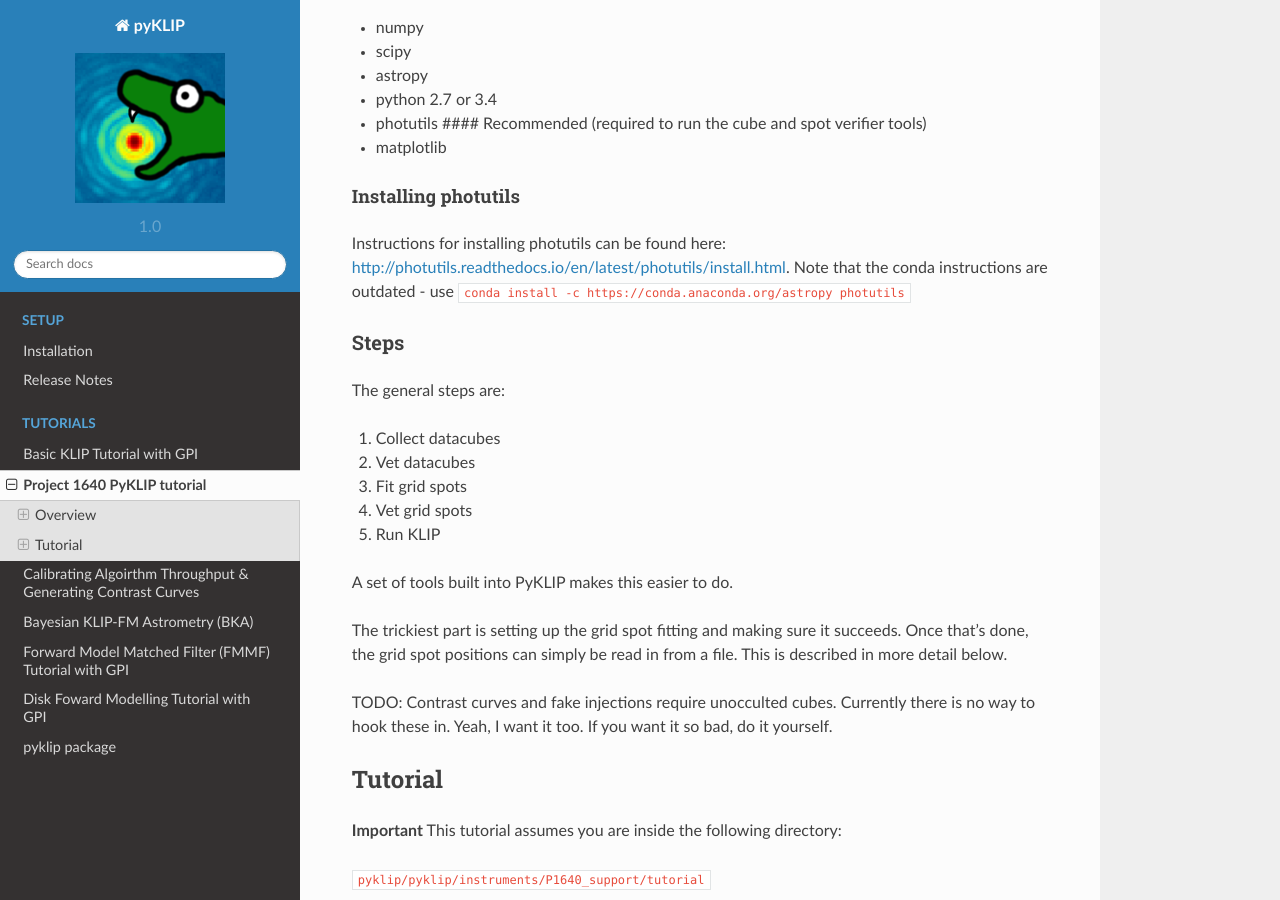
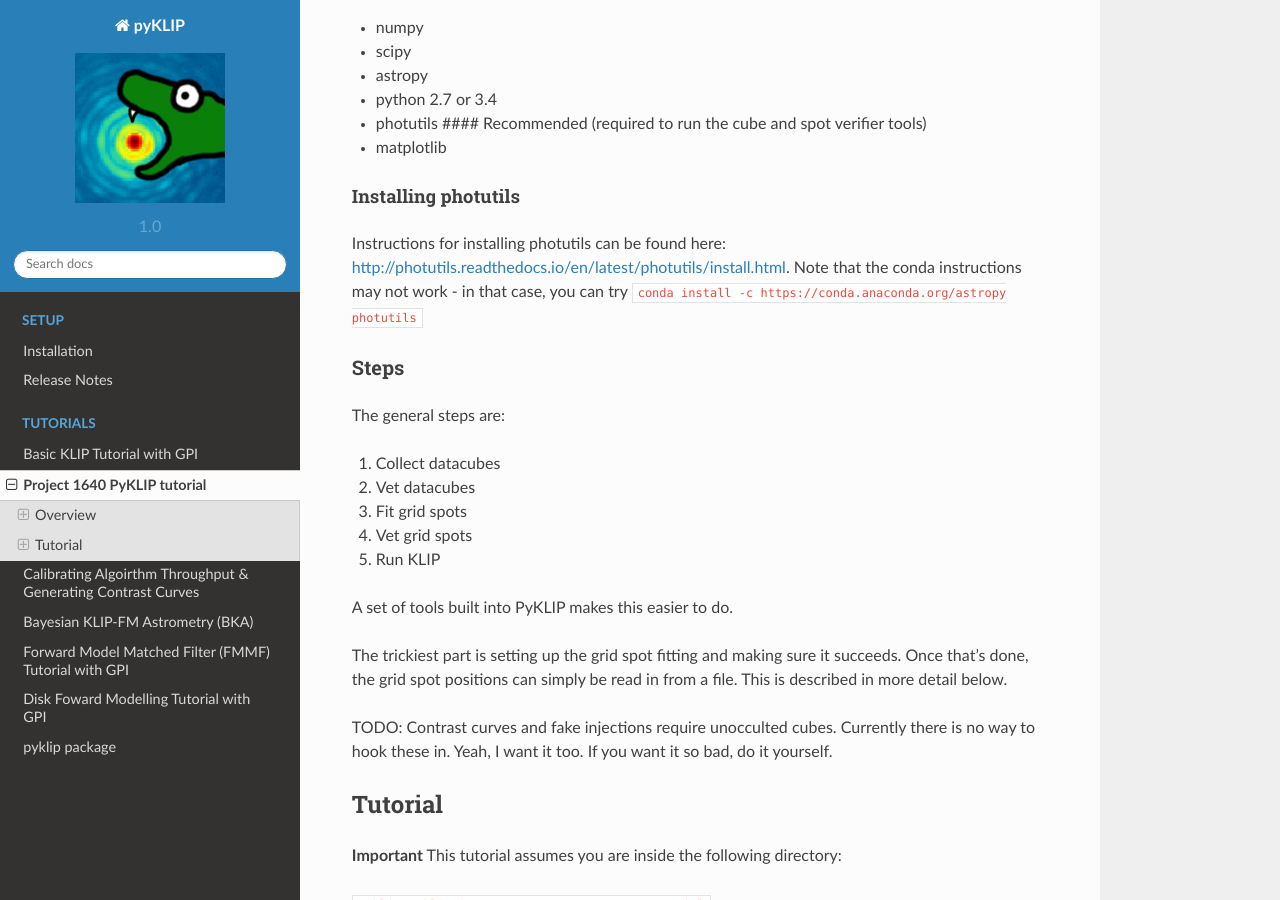
Before and after one commit to UCSB-Exoplanet-Polarimetry-Lab/pyKLIP_NMFJAX, a Sphinx documentation site: the page built from docs/source/p1640.rst, in a window 1280 px wide and 900 px high, scrolled down 658 px. Built offline with Sphinx 7.4.7 and the Read the Docs theme 2.0.0, drawn with Linux system fonts in a browser that asks for light colours.

Commit message:
p1640.rst edited online with Bitbucket

```diff
--- a/docs/source/p1640.rst
+++ b/docs/source/p1640.rst
@@ -41,7 +41,7 @@ Installing photutils
 
 Instructions for installing photutils can be found here:
 http://photutils.readthedocs.io/en/latest/photutils/install.html. Note
-that the conda instructions are outdated - use
+that the conda instructions may not work - in that case, you can try
 ``conda install -c https://conda.anaconda.org/astropy photutils``
 
 Steps
```
